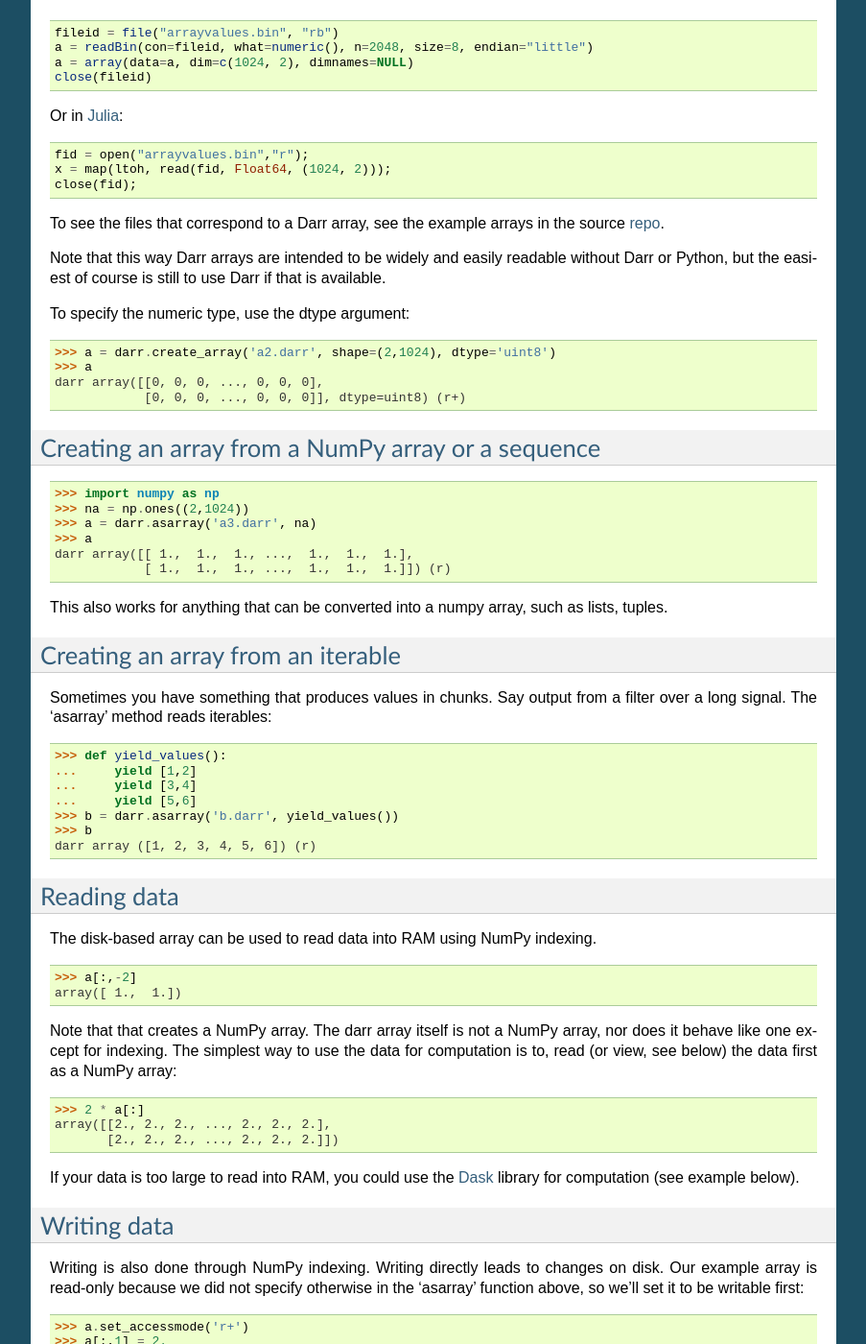
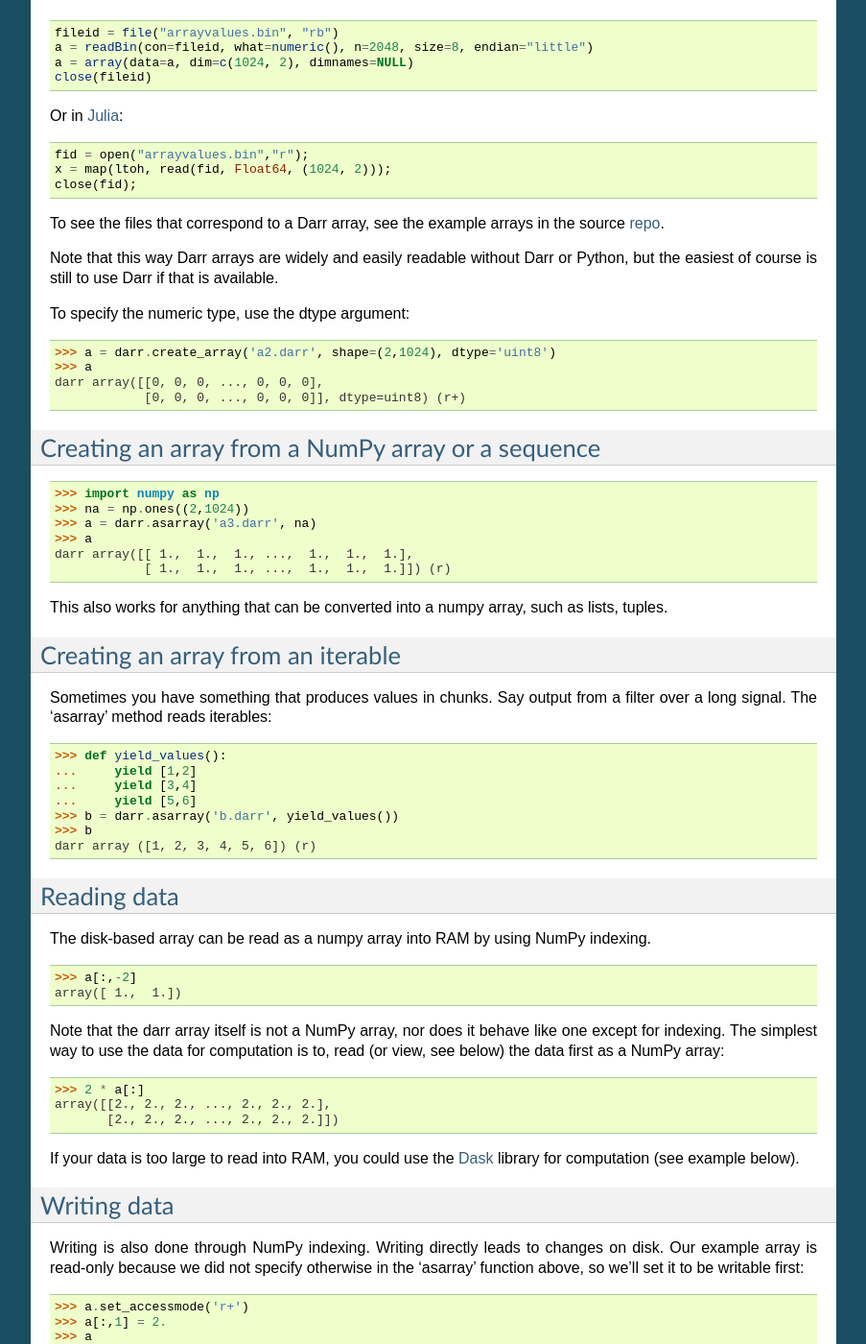
Before and after one commit to gbeckers/Darr, a Sphinx documentation site: the page built from docs/tutorial.rst, in a window 1280 px wide and 1400 px high, scrolled down 1176 px. Shown: the whole window at 96% size, without its empty margins (198-1101 px from the left). Built offline with Sphinx 7.4.7, drawn with Linux system fonts in a browser that asks for light colours.

Commit message:
update tutorial

```diff
--- a/docs/tutorial.rst
+++ b/docs/tutorial.rst
@@ -79,7 +79,7 @@ Or in `Julia <https://julialang.org/>`__:
 To see the files that correspond to a Darr array, see the example arrays in
 the source `repo <https://github.com/gbeckers/Darr/tree/master/examplearrays>`__.
 
-Note that this way Darr arrays are intended to be widely and easily readable
+Note that this way Darr arrays are widely and easily readable
 without Darr or Python, but the easiest of course is still to use Darr if that
 is available.
 
@@ -131,17 +131,17 @@ a filter over a long signal. The 'asarray' method reads iterables:
 Reading data
 ------------
 
-The disk-based array can be used to read data into RAM using NumPy indexing.
+The disk-based array can be read as a numpy array into RAM by using
+NumPy indexing.
 
 .. code:: python
 
     >>> a[:,-2]
     array([ 1.,  1.])
 
-Note that that creates a NumPy array. The darr array itself is not a NumPy
-array, nor does it behave like one except for indexing. The simplest way
-to use the data for computation is to, read (or view, see below) the
-data first as a NumPy array:
+Note that the darr array itself is not a NumPy array, nor does it behave
+like one except for indexing. The simplest way to use the data for
+computation is to, read (or view, see below) the data first as a NumPy array:
 
 .. code:: python
 
```
